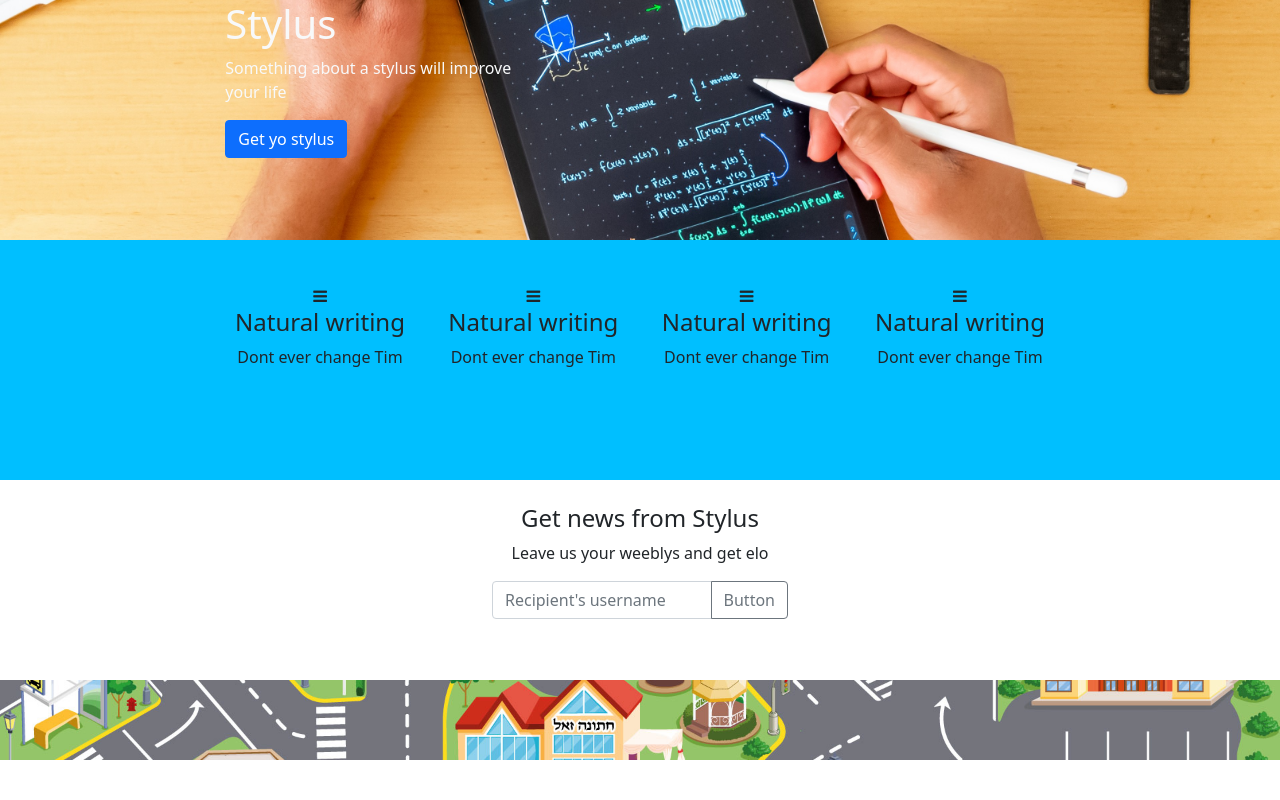
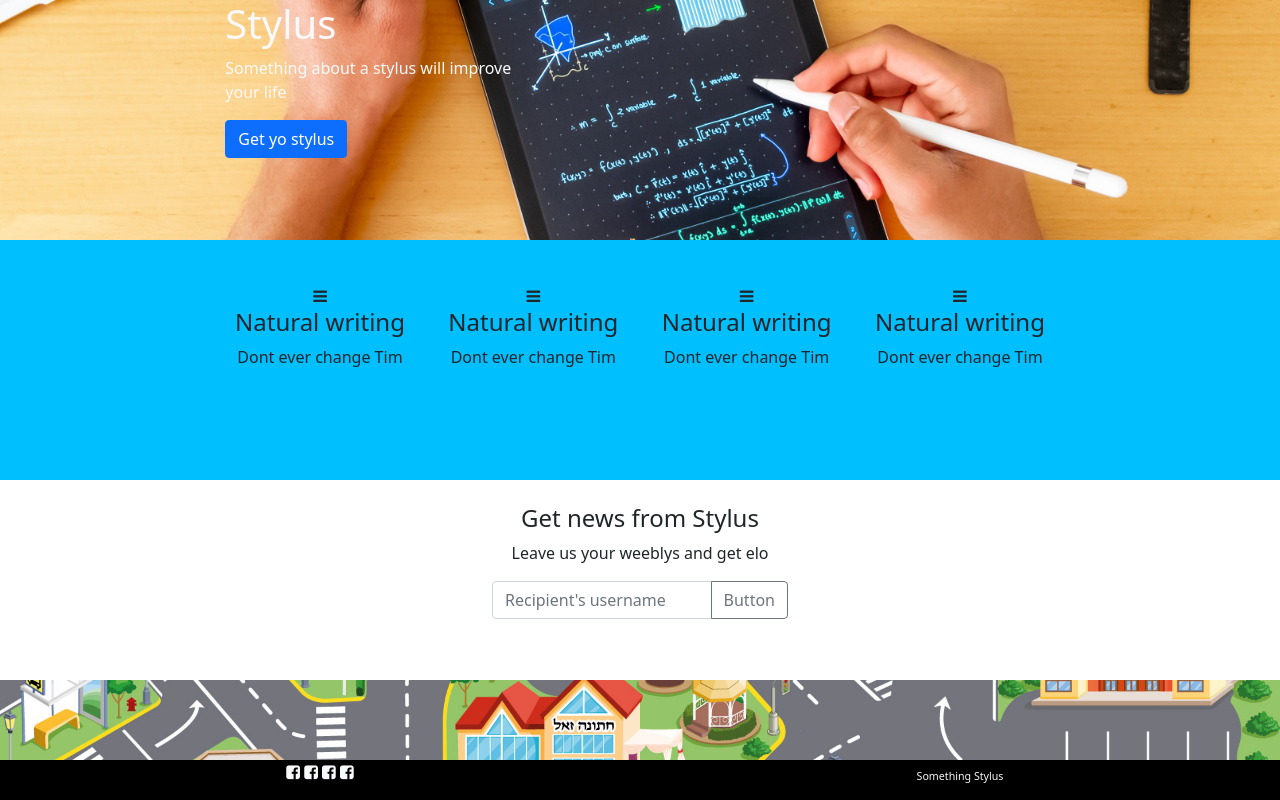
Before and after one commit to ElvisKurtovic/sitecloningfun, a plain HTML site: page index.html in a window 1280 px wide. Drawn offline with nearby package versions, Linux system fonts and the light colour scheme.

Commit message:
sitecloningfun finished

```diff
--- a/index.html
+++ b/index.html
@@ -28,7 +28,8 @@
         <div class="row fourfbg">
         </div>
         <div class="row lastbg">
-
+            <div class="col-6 text-center"><i class="fa fa-facebook-square text-light" aria-hidden="true"></i> <i class="fa fa-facebook-square text-light" aria-hidden="true"></i> <i class="fa fa-facebook-square text-light" aria-hidden="true"></i> <i class="fa fa-facebook-square text-light" aria-hidden="true"></i> </div>
+            <div class="col-6 text-center mt-auto text-light"><p class="lastThing">Something Stylus</p></div>
         </div>
     </div>
 
--- a/style.css
+++ b/style.css
@@ -25,4 +25,9 @@
 
 .lastbg{
     background-color: black;
+    height: 5vh;
 }
+
+.lastThing{
+    font-size: 8pt;
+}
```
